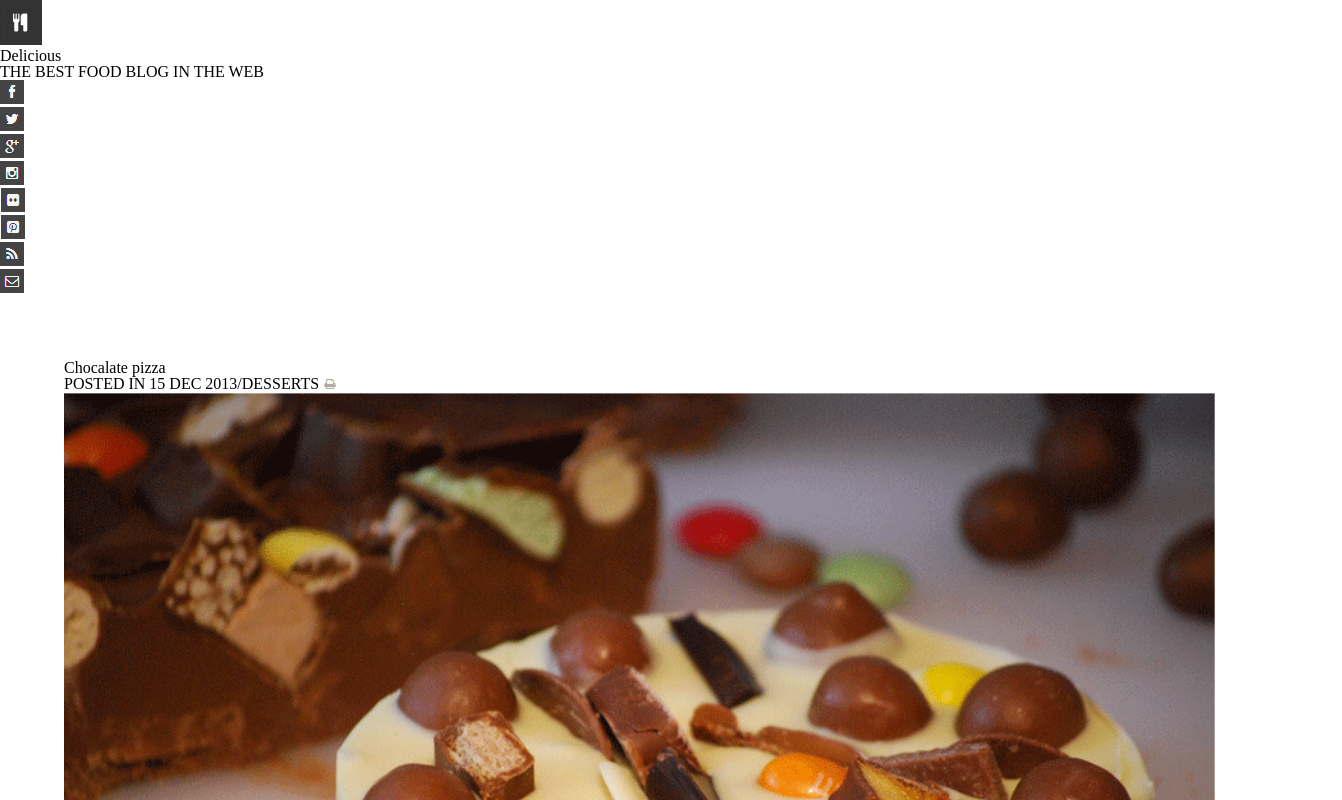
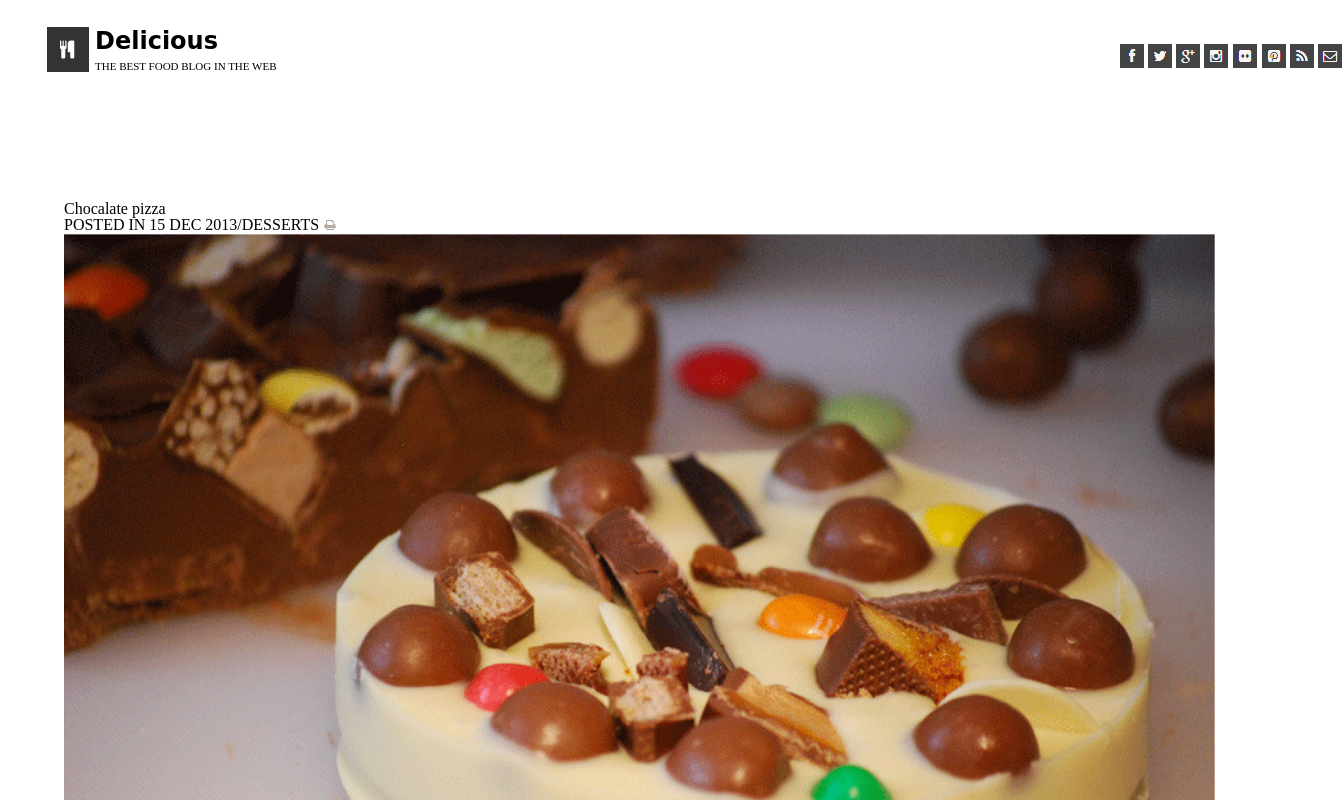
Before and after one commit to abu-al3ees/chocolate-pizza, a plain HTML site: page index.html in a window 1280 px wide. Shown: the top 800 px of the page, 1342 px wide, since content can reach past the window. Drawn offline with Linux system fonts and the light colour scheme.

Commit message:
changed by momani

```diff
--- a/css/style.css
+++ b/css/style.css
@@ -1,96 +1,77 @@
-/* html{  background: url("img/pechene-ryba-listiki-smorodina-iagody.jpg");
-  background-repeat: no-repeat;
-  background-attachment: fixed;
-  background-size: 100%;
-  font-family: Cursive;
-  opacity: 0.92;
-  }
-  div{
-    background: gray;
 
-  }
-  .header {
-    position: fixed;
-    top: 0;
-    z-index: 1;
-    text-align: center;
-    width: 100%;
-    background-color: #f1f1f1;
-  }
+* {
+box-sizing: border-box;
+}
+*{
+  padding: 0;
+  margin: 0;
+  box-sizing: border-box;
 
-  .header h2 {
-    text-align: center;
-  }
+}
+body{
+  width: 100%;
+
+}
+header{
+  width: 98%;
+}
+header div{
+  margin-top: 17px;
+    width: 253px;
+    margin-left: 35px;
+}
+header div img{
+  margin-left: 12px;
+  margin-top: 10px;
+}
+header div h1{
+  font-family: 'Lobster', cursive;
+  position: relative;
+  left: 60px;
+  bottom: 46px;
+  font-size: 24px;
+    font-weight: bold;
+}
+header div p{
+  font-size: 11px;
+  position: relative;
+  left: 60px;
+  bottom: 38px;
+}
+nav ul{
+  position: relative;
+  top: 0px;
+  left: 20px;
+}
+header nav ul li{
+  display: inline-block;
+    position: relative;
+    left: 1100px;
+    top: -66px;
+}
 
 
-  div.transbox {
-      margin: 30px;
-      background-color: #ffffff;
-      border: 1px solid black;
-      }
 
-  div.transbox h2,label, input{
-      margin: 5%;
-      font-weight: bold;
-      font-size: 25px;
-      color: #000000;
-  }
-  footer{
-      color: rgb(0, 0, 0) ;
-      font-size: 20px;
 
-  }
 
-  .progress-container {
-    width: 100%;
-    height: 10px;
-    background: #ccc;
-  }
 
-  .progress-bar {
-    height: 10px;
-    background:rgb(165, 6, 67);
-    width: 0%;
-  }
-  button{
-      font-weight: bold;
-  }
-  #burger {
-      display: none;
-      }
-  #PIZZA{
-      display: none;
 
-  }
 
-table{
-    border: 1px solid red;
-    width: 100%;
-}
-th,td{
-    border:1px solid royalblue;
-    margin-left: 10px;
+
+
+footer{
+margin-top: 25px;
 
 }
-.form1 {
-  font-size: xx-large;
-  border: 3px solid rgb(214, 17, 17);
-  margin: 30px;
-  background-color: #ffffff;
+footer img{
+  margin-left: 50%;
+
 }
-div.transbox h2, label, input {
-  margin:1%;
-  margin-left:  2%;
-  right: 100px;
-}
+footer article{
+  text-align: center;
+  padding: 20px;
+  color: lightslategray;
 
-div.transbox input {
-left: 0;
-
-
-} */
-* {
-box-sizing: border-box;
 }
 .contianer{
 padding: 5%;
--- a/index.html
+++ b/index.html
@@ -9,10 +9,11 @@
     <title>Document</title>
 </head>
 <body>
-    <header>
+    <header><div>
         <img src="imgs/logo.png" alt="">
         <h1>Delicious</h1>
         <p>THE BEST FOOD BLOG IN THE WEB</p>
+        </div>
         <nav>
             <ul>
                 <li><img src="imgs/fb-icon.png" alt="" srcset=""></li>
```
